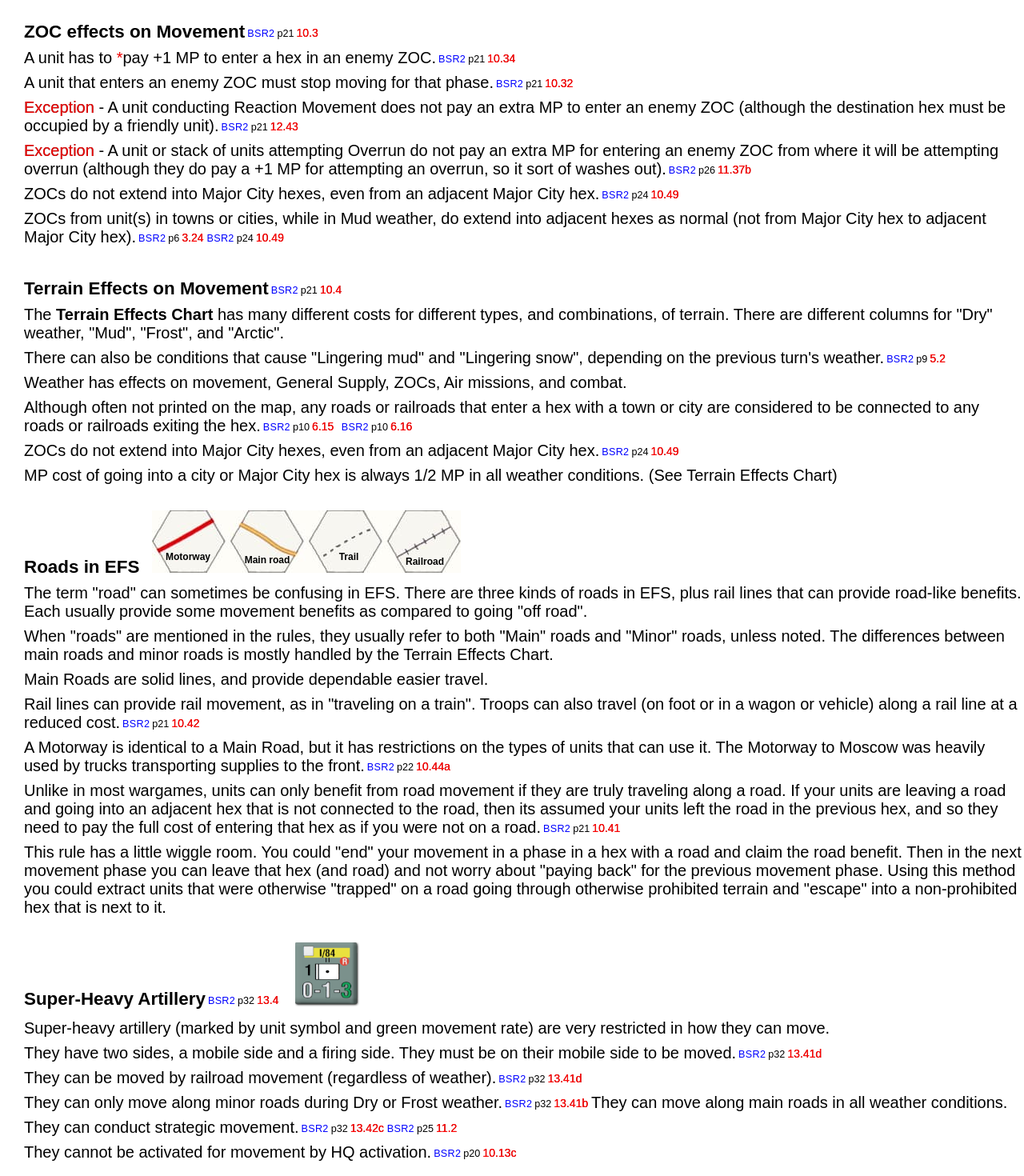
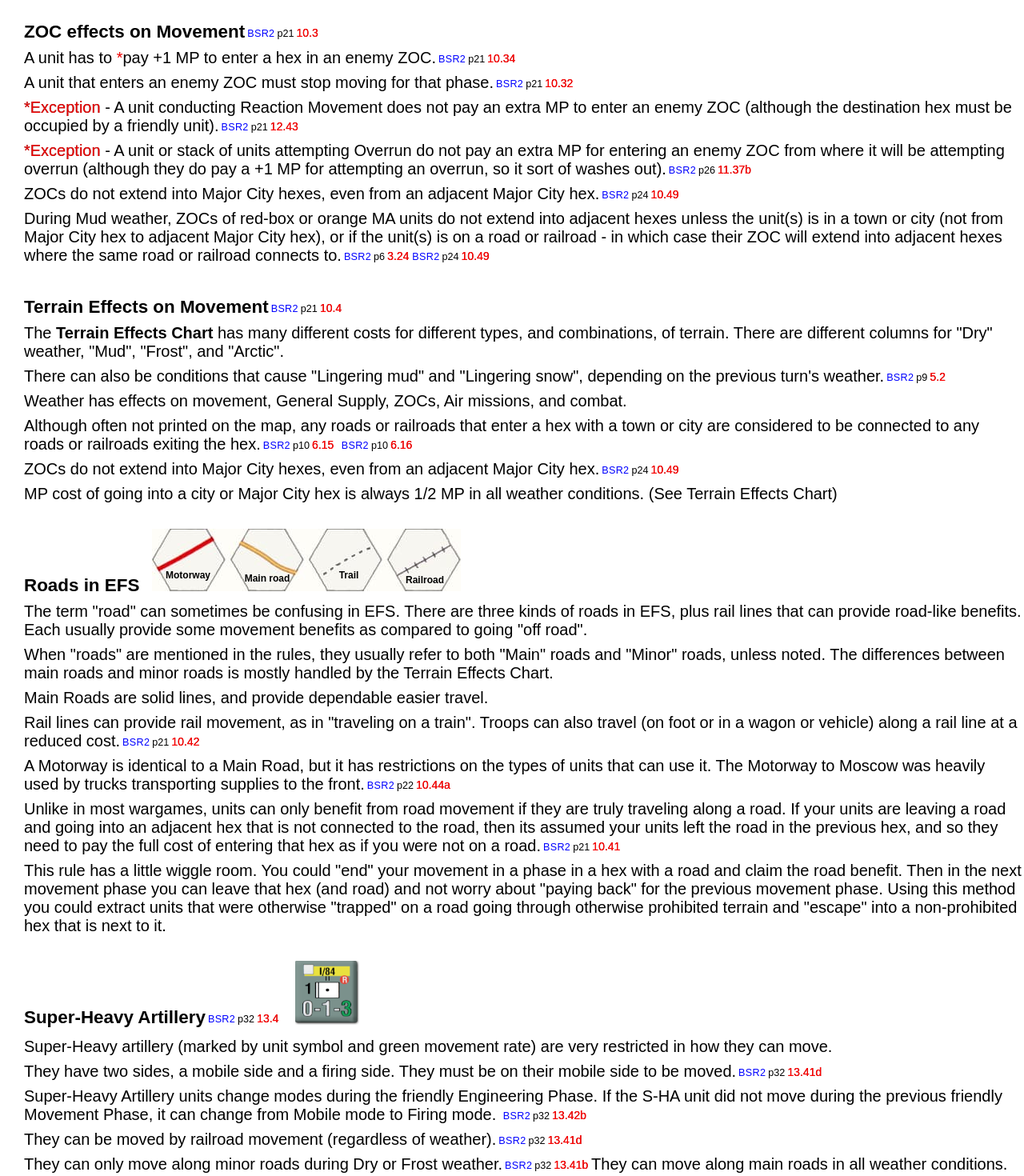
Before and after one commit to cserret/wargalley, a React (Create React App) app: page /efs/movement in a window 1280 px wide. Shown: the part 1940-3410 px from the top of the page at 80% size. Built offline with nearby package versions, Linux system fonts and the light colour scheme.

Commit message:
added some rules, clarified some.

```diff
--- a/src/Components/Efs/Movement/Movement.js
+++ b/src/Components/Efs/Movement/Movement.js
@@ -152,19 +152,21 @@ const Movement = (props) => {
             A unit that enters an enemy ZOC must stop moving for that phase.
             <BsrLink page="21" rule="10.32" />
             <span className="spacer0_5rem" />
-            <span className="slight-bold red-ask">Exception</span> - A unit conducting Reaction Movement does not pay an extra MP to enter an enemy ZOC
+            <span className="slight-bold red-ask">*Exception</span> - A unit conducting Reaction Movement does not pay an extra MP to enter an enemy ZOC
             (although the destination hex must be occupied by a friendly unit).
             <BsrLink page="21" rule="12.43" />
             <span className="spacer0_5rem" />
-            <span className="slight-bold red-ask">Exception</span> - A unit or stack of units attempting Overrun do not pay an extra MP for entering an enemy ZOC
+            <span className="slight-bold red-ask">*Exception</span> - A unit or stack of units attempting Overrun do not pay an extra MP for entering an enemy ZOC
             from where it will be attempting overrun (although they do pay a +1 MP for attempting an overrun, so it sort of washes out).
             <BsrLink page="26" rule="11.37b" />
             <span className="spacer0_5rem" />
             ZOCs do not extend into Major City hexes, even from an adjacent
             Major City hex.<BsrLink page="24" rule="10.49" />
             <span className="spacer0_5rem" />
-            ZOCs from unit(s) in towns or cities, while in Mud weather, do extend
-            into adjacent hexes as normal (not from Major City hex to adjacent Major City hex).
+            During Mud weather, ZOCs of red-box or orange MA units do not extend into
+            adjacent hexes unless the unit(s) is in a town or city
+            (not from Major City hex to adjacent Major City hex), or if the unit(s) is on a road or railroad - in which
+            case their ZOC will extend into adjacent hexes where the same road or railroad connects to.
             <BsrLink page="6" rule="3.24" /><BsrLink page="24" rule="10.49" />
 
             <span className="spacer0_5rem" />
@@ -254,10 +256,16 @@ const Movement = (props) => {
             </div>
             <span className="spacer1rem" />
             <div>
-                Super-heavy artillery (marked by unit symbol and green movement rate) are very restricted in how they can move.
+                Super-Heavy artillery (marked by unit symbol and green movement rate) are very restricted in how they can move.
                 <span className="spacer0_5rem" />
                 They have two sides, a mobile side and a firing side. They must be on
                 their mobile side to be moved.<BsrLink page="32" rule="13.41d" />
+                <span className="spacer0_5rem" />
+                Super-Heavy Artillery units change modes during the friendly Engineering
+                Phase. If the S-HA unit did not move during the previous friendly
+                Movement Phase, it can change from Mobile mode to Firing
+                mode. <BsrLink page="32" rule="13.42b" />
+
                 <span className="spacer0_5rem" />
                 They can be moved by railroad movement (regardless of weather).<BsrLink page="32" rule="13.41d" />
                 <span className="spacer0_5rem" />
@@ -574,7 +582,7 @@ const Movement = (props) => {
                 it, but it can be in enemy ZOC.
                 <BsrLink page="57" rule="22.44c" />
                 <span className="spacer0_5rem" />
-                Refer to the Bridge Repair Table for DRMS and then roll for the results of the
+                Refer to the Bridge Repair Table for DRMs and then roll for the results of the
                 attempt to repair.
                 <BsrLink page="57" rule="22.45b" />
             </div>
@@ -588,7 +596,7 @@ const Movement = (props) => {
                 </div>
             </div>
             <span className="spacer1rem" />
-            Units with an Additional Retreat marker retreats 3 hexes instead of the normal 2 hexes.<BsrLink page="44" rule="16.45b" />
+            After combat, units with an Additional Retreat marker retreats 3 hexes instead of the normal 2 hexes.<BsrLink page="44" rule="16.45b" />
             <span className="spacer0_5rem" />
             The non-owning player retreats the unit(s), but cannot move them as to where they suffer loses, if an alternative
             safe path exists.<BsrLink page="44" rule="16.45b" />
```
